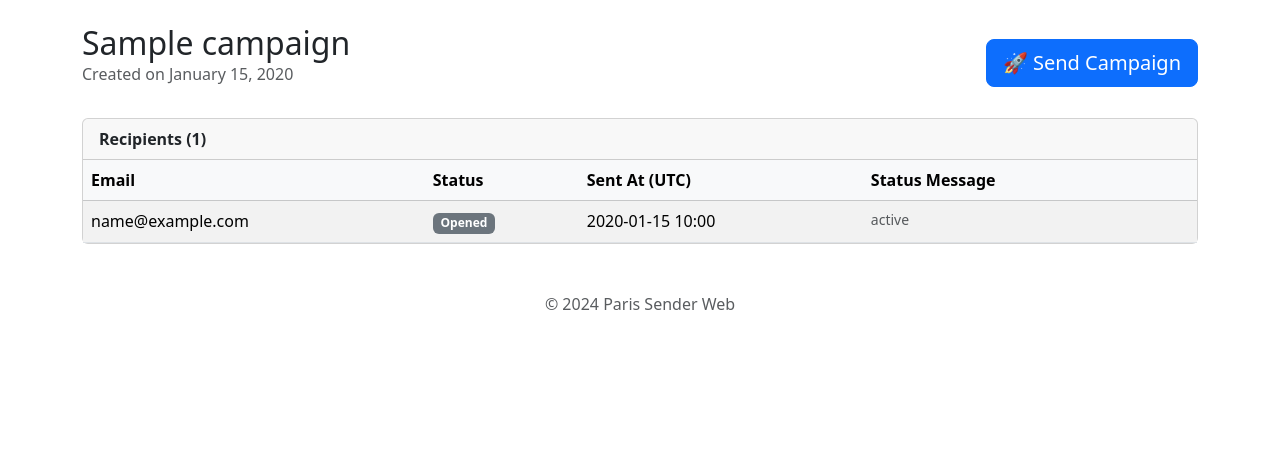
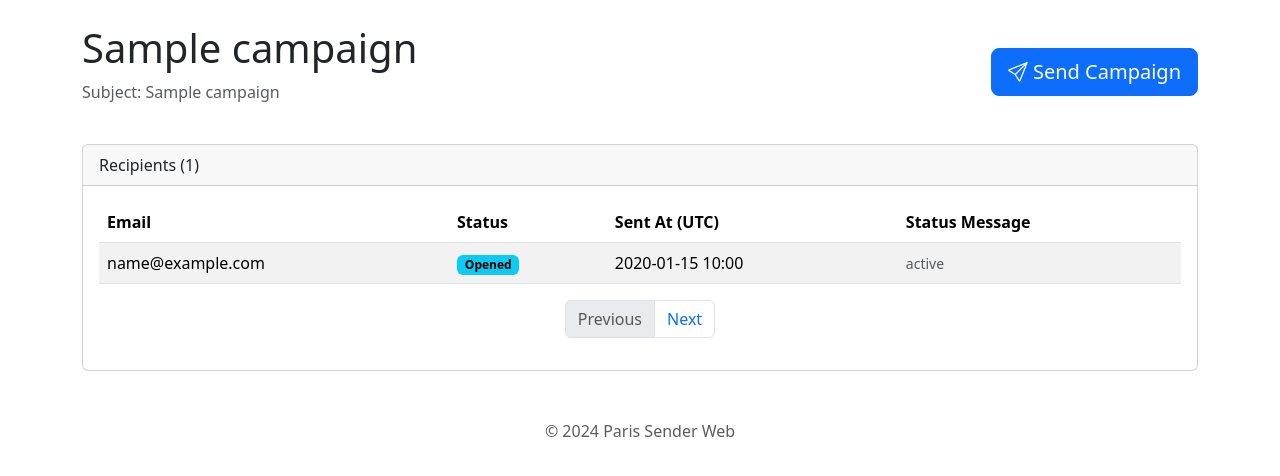
Before and after one commit to Sussyfreelandx/smtpweb, a Flask app: template app/templates/campaign.html in a window 1280 px wide. Shown: the part 56-532 px from the top of the page. Run offline with Flask 3, Linux system fonts and the light colour scheme; tables that the repository leaves empty hold one stand-in row (values such as "Sample post"); the template is opened without the code that fills it: values that come from a table or form of the project are taken from there, most other values are stand-ins (such as "Sample title", 1, 10 or a date in 2020).

Commit message:
Update campaign.html

```diff
--- a/app/templates/campaign.html
+++ b/app/templates/campaign.html
@@ -1,73 +1,67 @@
 {% extends "base.html" %}
 
 {% block content %}
-    <div class="d-flex justify-content-between align-items-center mb-3">
+    <div class="d-flex justify-content-between align-items-center mb-4 flex-wrap">
         <div>
-            <h1 class="h2 mb-0">{{ campaign.name }}</h1>
-            <p class="text-muted">Created on {{ campaign.created_at.strftime('%B %d, %Y') }}</p>
+            <h1>{{ campaign.name }}</h1>
+            <p class="text-muted">Subject: {{ campaign.subject }}</p>
         </div>
         <a href="{{ url_for('main.send_campaign', campaign_id=campaign.id) }}" class="btn btn-primary btn-lg">
-             🚀 Send Campaign
+            <i class="bi bi-send"></i> Send Campaign
         </a>
     </div>
 
     <div class="card">
-        <div class="card-header fw-bold">Recipients ({{ recipients.total }})</div>
-        <div class="card-body p-0">
+        <div class="card-header">
+            Recipients ({{ campaign.recipients.count() }})
+        </div>
+        <div class="card-body">
             <div class="table-responsive">
-                <table class="table table-striped table-hover mb-0">
-                    <thead class="table-light">
+                <table class="table table-striped table-hover">
+                    <thead>
                         <tr>
                             <th>Email</th>
                             <th>Status</th>
                             <th>Sent At (UTC)</th>
-                            <th style="width: 30%;">Status Message</th>
+                            <th>Status Message</th>
                         </tr>
                     </thead>
                     <tbody>
-                        {% for recipient in recipients.items %}
+                        {% for recipient in recipients %}
                         <tr>
                             <td>{{ recipient.email }}</td>
                             <td>
                                 <span class="badge
                                     {% if recipient.status == 'Sent' %}text-bg-success
+                                    {% elif recipient.status == 'Opened' %}text-bg-info
+                                    {% elif recipient.status == 'Clicked' %}text-bg-primary
                                     {% elif recipient.status == 'Failed' %}text-bg-danger
                                     {% elif recipient.status == 'Sending' %}text-bg-warning
+                                    {% elif recipient.status == 'Unsubscribed' %}text-bg-dark
                                     {% else %}text-bg-secondary
                                     {% endif %}">
                                     {{ recipient.status }}
                                 </span>
                             </td>
                             <td>{{ recipient.sent_at.strftime('%Y-%m-%d %H:%M') if recipient.sent_at else 'N/A' }}</td>
-                            <td class="text-muted small">{{ recipient.status_message or '' }}</td>
-                        </tr>
-                        {% else %}
-                        <tr>
-                            <td colspan="4" class="text-center">No recipients found for this campaign.</td>
+                            <td><small class="text-muted">{{ recipient.status_message or '' }}</small></td>
                         </tr>
                         {% endfor %}
                     </tbody>
                 </table>
             </div>
-        </div>
-        {% if recipients.pages > 1 %}
-        <div class="card-footer">
-             <nav aria-label="Recipient navigation">
-                <ul class="pagination justify-content-center mb-0">
-                    <li class="page-item {% if not recipients.has_prev %}disabled{% endif %}">
-                        <a class="page-link" href="{{ url_for('main.view_campaign', campaign_id=campaign.id, page=recipients.prev_num) }}">Previous</a>
+
+            <nav aria-label="Recipient navigation">
+                <ul class="pagination justify-content-center">
+                    <li class="page-item {% if not prev_url %}disabled{% endif %}">
+                        <a class="page-link" href="{{ prev_url or '#' }}">Previous</a>
                     </li>
-                    {% for page_num in recipients.iter_pages() %}
-                        <li class="page-item {% if page_num == recipients.page %}active{% endif %}">
-                            <a class="page-link" href="{{ url_for('main.view_campaign', campaign_id=campaign.id, page=page_num) }}">{{ page_num }}</a>
-                        </li>
-                    {% endfor %}
-                    <li class="page-item {% if not recipients.has_next %}disabled{% endif %}">
-                        <a class="page-link" href="{{ url_for('main.view_campaign', campaign_id=campaign.id, page=recipients.next_num) }}">Next</a>
+                    <li class="page-item {% if not next_url %}disabled{% endif %}">
+                        <a class="page-link" href="{{ next_url or '#' }}">Next</a>
                     </li>
                 </ul>
             </nav>
+
         </div>
-        {% endif %}
     </div>
 {% endblock %}
```
